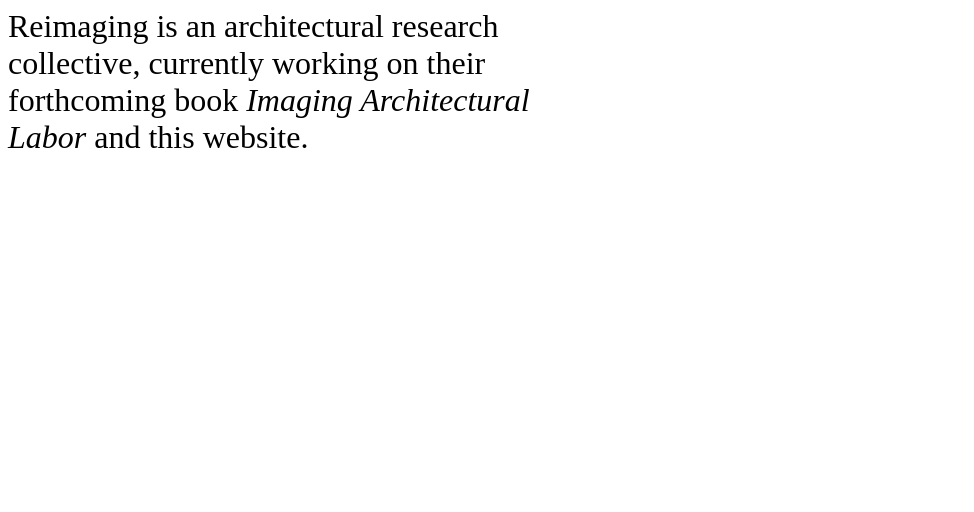
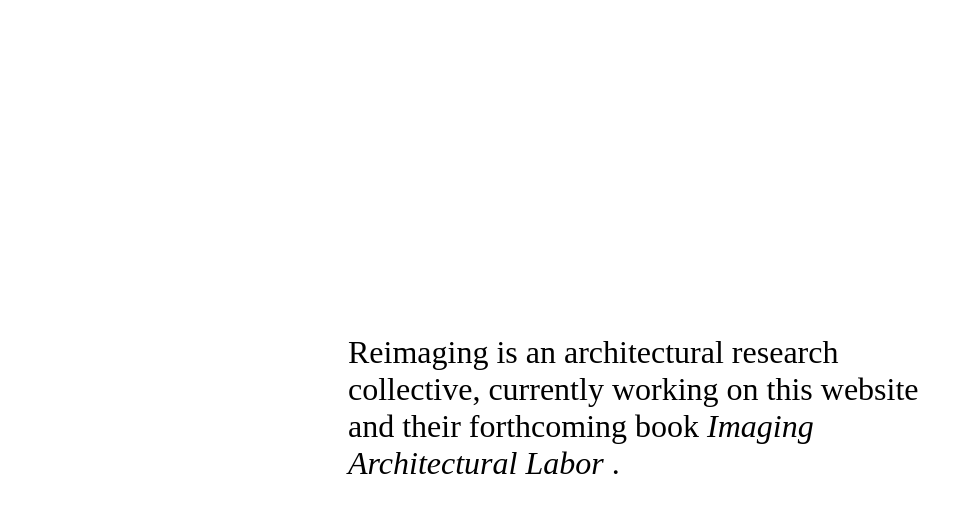
Before and after one commit to nmpajerski/reimaging, a plain HTML site: page index.html in a window 1280 px wide. Shown: the whole page, without its empty margins (0-974 px from the left). Drawn offline with Linux system fonts and the light colour scheme.

Commit message:
Update index.html

```diff
--- a/index.html
+++ b/index.html
@@ -8,6 +8,11 @@
 body{
   width: 600px;
   font-size:24pt;
+
+  position: absolute;
+  top: 50%;
+  left: 50%;
+  transform: translate(-50%, -50%);
 }
 
 </style>
@@ -15,7 +20,7 @@ body{
 <html>
   <body>
 
-    Reimaging is an architectural research collective, currently working on their forthcoming book <i> Imaging Architectural Labor </i> and this website.
+    Reimaging is an architectural research collective, currently working on this website and their forthcoming book <i> Imaging Architectural Labor </i>.
 
   </body>
 </html>
```
